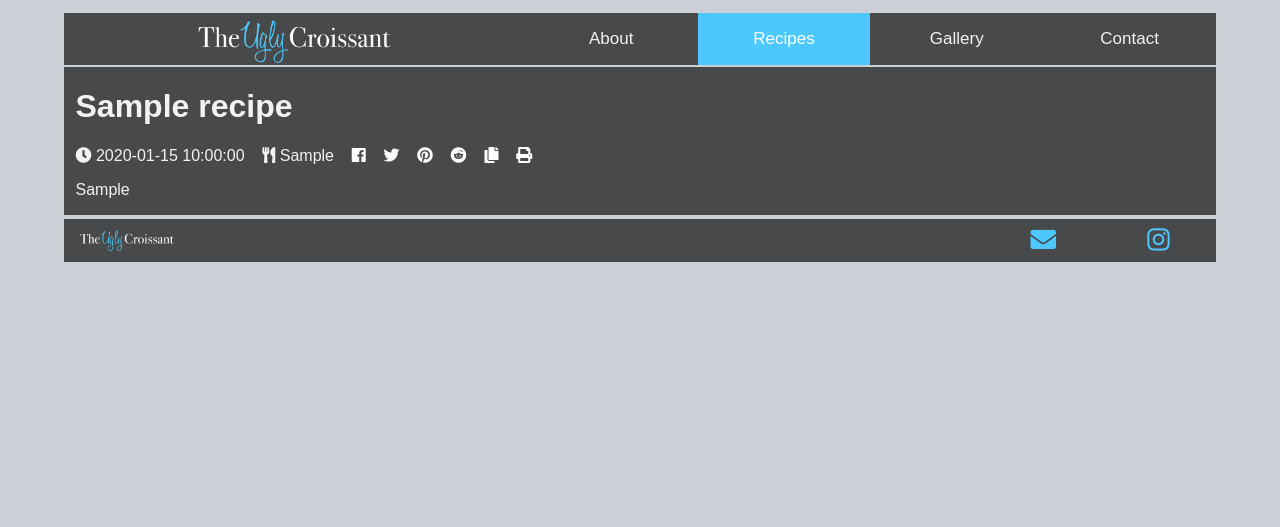
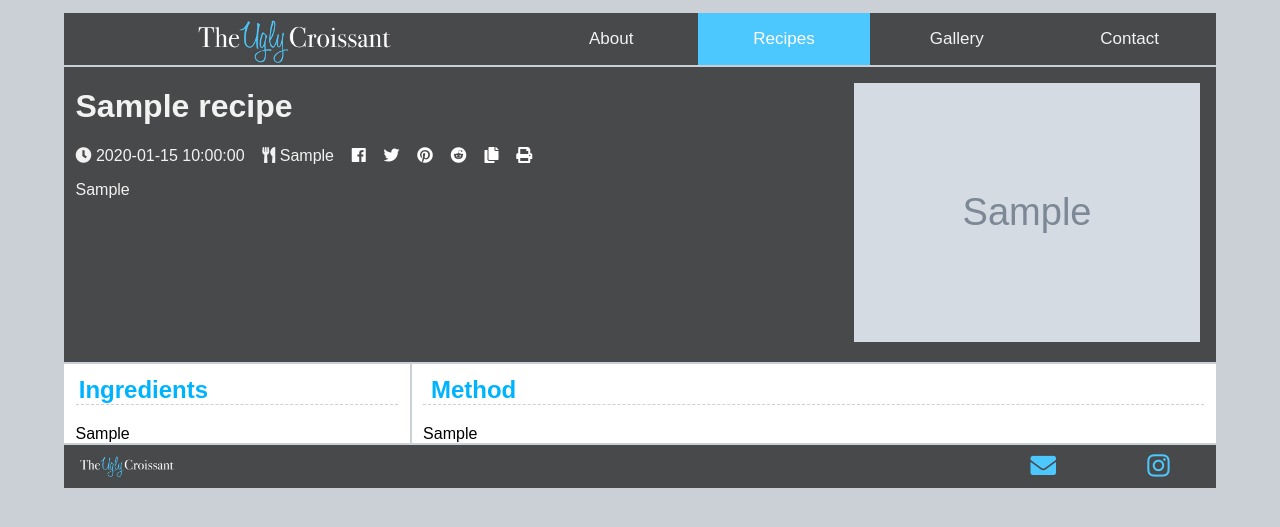
Before and after one commit to blackcardamom/tuc_old_dist, a PHP site: page /recipe_view.php?id=1 in a window 1280 px wide. Shown: the top 527 px of the page. Run offline with PHP 8.4, Linux system fonts and the light colour scheme; tables that the repository leaves empty or names only in its code hold one stand-in row (values such as "Sample post"); grey boxes marked "Sample" are stand-in pictures; some libraries are stand-ins or nearby versions.

Commit message:
Filled out recipe page with new fields

```diff
--- a/recipe_view.php
+++ b/recipe_view.php
@@ -12,18 +12,21 @@
     } else {
         $row = mysqli_fetch_assoc($result);
         $title = $row['title'];
-        $recipe_time = $row['recipe_time'];
+        $recipe_active_time = $row['recipe_active_time'];
         $recipe_serves = $row['recipe_serves'];
-        $intro_plntxt = $row['intro_plntxt'];
+        $intro_html = $row['recipe_html'];
+        $ingredients_html = $row['ingredients_html'];
+        $method_html = $row['row_html'];
+        $intro_img = $row['intro_img'];
     }
 ?>
 
 <div class="recipe_intro">
     <div class="recipe_intro_img">
-        <img id="recipe_intro_img">
+        <img src="<?= $intro_img ?>">
     </div>
     <h1><?= $title ?></h1>
-    <p><i class="fas fa-clock" title="Cooking time"></i> <?= $recipe_time ?> &nbsp;&nbsp;
+    <p><i class="fas fa-clock" title="Cooking time"></i> <?= $recipe_active_time ?> &nbsp;&nbsp;
         <i class="fas fa-utensils" title="Serving size"></i> <?= $recipe_serves ?> &nbsp;&nbsp;
         <br id="mobile_linebreak"><br id="mobile_linebreak">
         <a><i class="fab fa-facebook button"title="Share to Facebook"></i></a> &nbsp;&nbsp;
@@ -33,11 +36,17 @@
         <a><i class="fas fa-copy button" title="Copy to clipboard" onclick="copyToClip()"></i></a> &nbsp;&nbsp;
         <a><i class="fas fa-print button"  title="Print recipe"></i></a>
     </p>
-    <p id="recipe_intro"><?= $intro_plntxt ?></p>
+    <p><?= $intro_html ?></p>
 </div>
 <div class="recipe_content_container">
-    <div class="ingredients" id="ingredients"></div>
-    <div class="method" id="method"></div>
+    <div class="ingredients">
+        <h2>Ingredients</h2>
+        <?= $ingredients_html ?>
+    </div>
+    <div class="method">
+        <h2>Method</h2>
+        <?= $method_html ?>
+    </div>
 </div>
 
 
```
